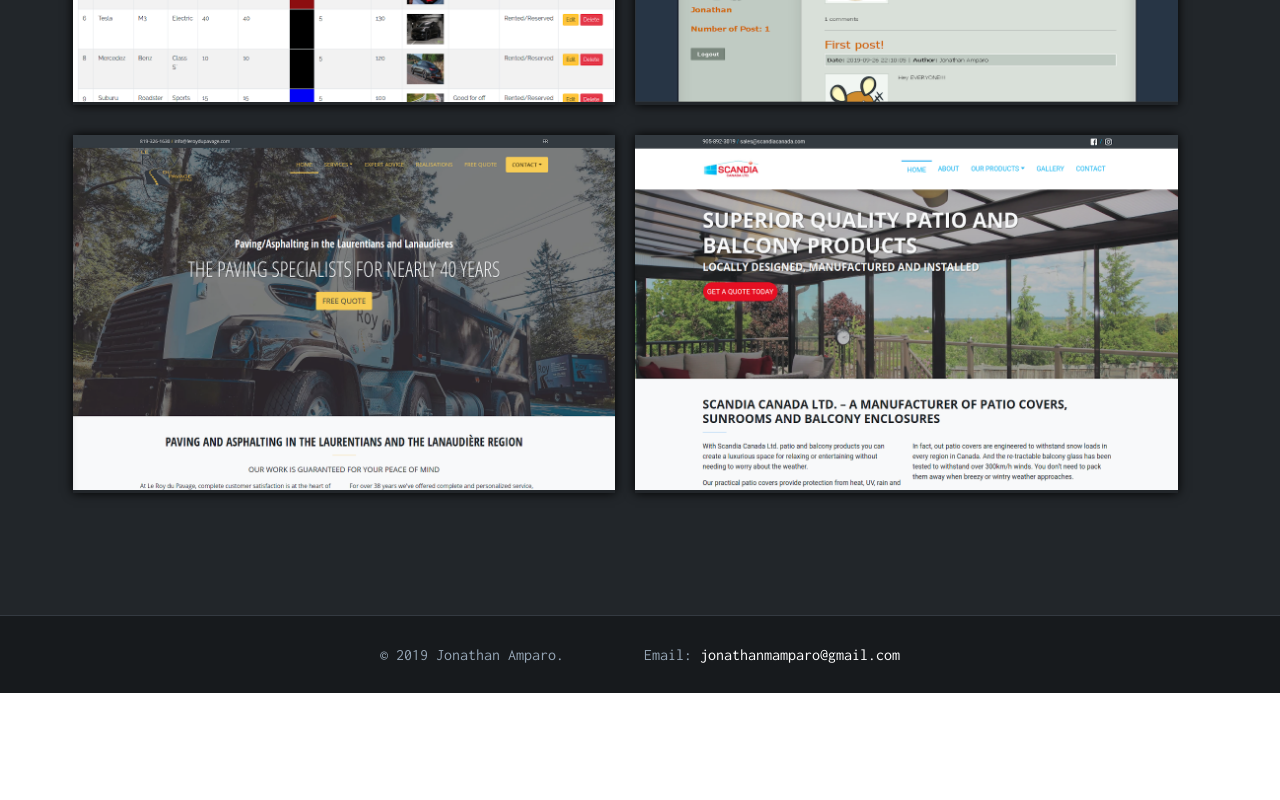
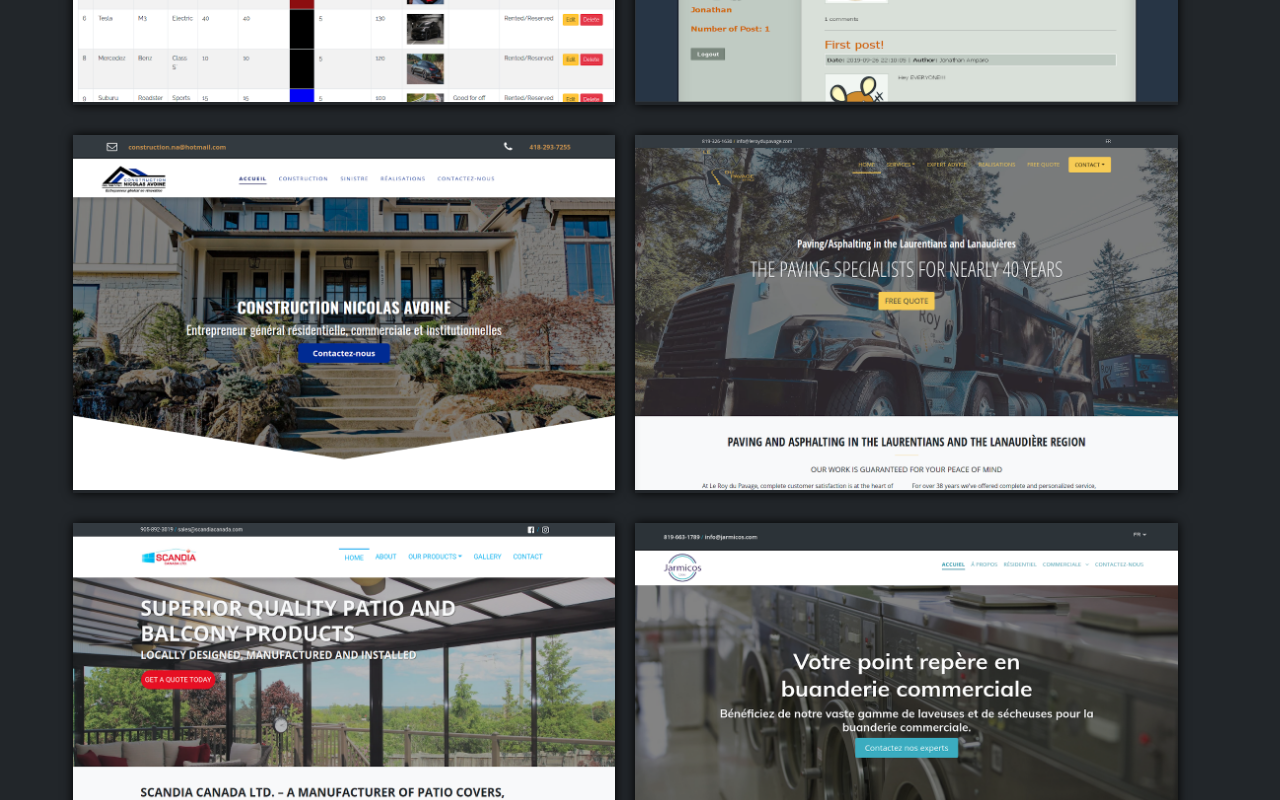
Before and after one commit to JonAmparo/portfolio, a React (Create React App) app: page / in a window 1280 px wide. Shown: the part 880-1680 px from the top of the page. Before the commit the page ends 1573 px from the top, so only its background shows below. Built offline with nearby package versions, Linux system fonts and the light colour scheme.

Commit message:
changed social medias to fixed and add two more projects

```diff
--- a/src/components/Project.js
+++ b/src/components/Project.js
@@ -5,6 +5,8 @@
 import projectForumBlog from "../assets/projectForumBlog.png";
 import projectCar from "../assets/projectCar.png";
 import projectGym from "../assets/projectGym.png";
+import projectConstructionNicolas from "../assets/projectConstructionNicolas.png";
+import projectJarmicos from "../assets/projectJarmicos.png";
 import projectLeroy from "../assets/projectLeroy.png";
 import projectScandia from "../assets/projectScandia.png";
 
@@ -77,6 +79,24 @@
     ]
   },
   {
+    name: "Construction Nicolas Avoine",
+    summary:
+      "On this project, I was responsible for the UI, and UX designs of the whole project. The goal was to create a beautiful, and modern website that satisfied our client.",
+    img: projectConstructionNicolas,
+    demo: "https://www.constructionnicolasavoine.ca/",
+    code: "private",
+    technologies: [
+      { name: "HTML & CSS" },
+      { name: "JavaScript" },
+      { name: "Bootstrap" },
+      { name: "JQuery" },
+      { name: "PHP" },
+      { name: "Laravel" },
+      { name: "Responsiveness" },
+      { name: "UI/UX" }
+    ]
+  },
+  {
     name: "Le Roy Du Pavage",
     summary:
       "On this project, I was responsible for the UI, and UX designs of the whole project. The goal was to create a beautiful, and modern website that satisfied our client.",
@@ -100,6 +120,24 @@
       "On this project, I was responsible for the UI, and UX designs of the whole project. The goal was to create a beautiful, and modern website that satisfied our client.",
     img: projectScandia,
     demo: "https://scandiacanada.com/",
+    code: "private",
+    technologies: [
+      { name: "HTML & CSS" },
+      { name: "JavaScript" },
+      { name: "Bootstrap" },
+      { name: "JQuery" },
+      { name: "PHP" },
+      { name: "Laravel" },
+      { name: "Responsiveness" },
+      { name: "UI/UX" }
+    ]
+  },
+  {
+    name: "Jarmicos",
+    summary:
+      "On this project, I was responsible for the UI, and UX designs of the whole project. The goal was to create a beautiful, and modern website that satisfied our client.",
+    img: projectJarmicos,
+    demo: "https://www.jarmicos.com/",
     code: "private",
     technologies: [
       { name: "HTML & CSS" },
--- a/src/index.scss
+++ b/src/index.scss
@@ -497,7 +497,8 @@
 }
 
 .contact {
-  position: absolute;
+  position: fixed;
+  // position: absolute;
   top: 50%;
   left: -7rem;
   transform: translateY(-50%);
```
Also changed, not shown: src/assets/projectConstructionNicolas.png (added), src/assets/projectJarmicos.png (added).
